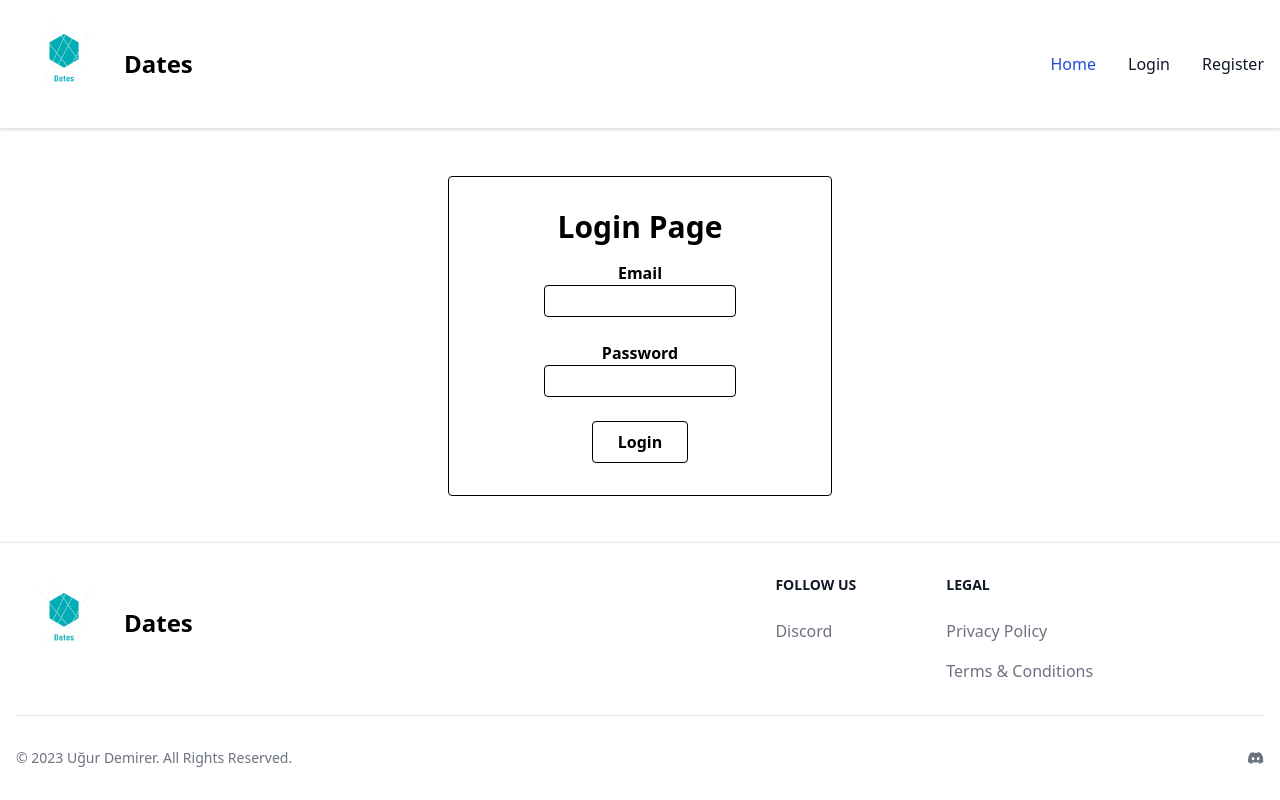
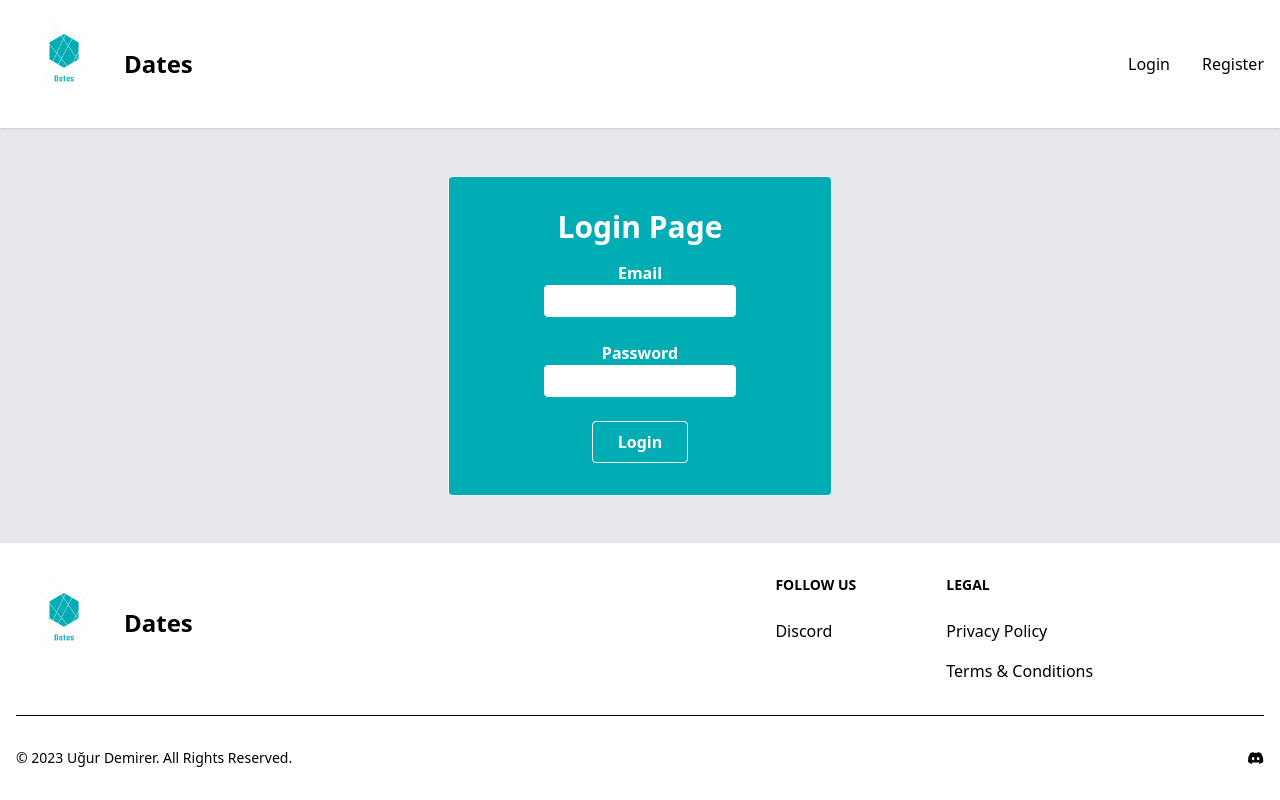
Before and after one commit to Ugurdmrer/date-app, a React (Vite) app: page /login in a window 1280 px wide. Built offline with nearby package versions, Linux system fonts and the light colour scheme.

Commit message:
primary color added.

```diff
--- a/src/App.tsx
+++ b/src/App.tsx
@@ -8,7 +8,7 @@ import Footer from "./components/layout/Footer";
 function App() {
   const loggedIn = true;
   return (
-    <div className='flex flex-col h-screen justify-between'>
+    <div className='flex flex-col h-screen justify-between bg-gray'>
       <Navbar/>
         <Routes>
           <Route path="/login" element={ loggedIn ? (<Login />): (<Navigate replace to={"/"}/>)}/>
--- a/src/components/layout/Footer.tsx
+++ b/src/components/layout/Footer.tsx
@@ -3,7 +3,7 @@ import logo from "../../assets/logo/logo_transparent.png";
 
 export default function Footer() {
   return (
-    <footer className="bg-white dark:bg-gray-900 border-t shadow">
+    <footer className="bg-white dark:bg-gray-900 shadow">
       <div className="mx-auto w-full max-w-screen-xl p-4 py-6 lg:py-8">
         <div className="md:flex md:justify-between">
           <div className="mb-6 md:mb-0">
--- a/src/components/layout/Navbar.tsx
+++ b/src/components/layout/Navbar.tsx
@@ -4,7 +4,7 @@ import logo from "../../assets/logo/logo_transparent.png";
 export default function Navbar() {
   if (true) {
     return (
-      <nav className="bg-white border-gray-200 dark:bg-gray-900 border-b shadow">
+      <nav className="bg-white dark:bg-gray-900 shadow">
         <div className="max-w-screen-xl flex flex-wrap items-center justify-between mx-auto p-4">
           <NavLink to="/" className="flex items-center">
             <img
@@ -74,7 +74,7 @@ export default function Navbar() {
     );
   } else {
     return (
-      <nav className="bg-white border-gray-200 dark:bg-gray-900 border-b shadow">
+      <nav className="bg-white dark:bg-gray-900 shadow">
         <div className="max-w-screen-xl flex flex-wrap items-center justify-between mx-auto p-4">
         <NavLink to="/" className="flex items-center">
             <img
--- a/src/pages/Login.tsx
+++ b/src/pages/Login.tsx
@@ -1,19 +1,17 @@
 export default function Login() {
   return (
-    <div className="container mx-auto border rounded border-black w-96 p-4 my-5">
+    <div className="container mx-auto border rounded border-white w-96 p-4 my-5 bg-primary ">
       <div className="flex justify-center items-center flex-col">
-        <h1 className="font-bold text-3xl my-4">Login Page</h1>
-        <h2 className="font-bold">Email</h2>
+        <h1 className="font-bold text-3xl my-4 text-white">Login Page</h1>
+        <h2 className="font-bold text-white">Email</h2>
         <label htmlFor="email" className="mb-2 flex flex-col">
-
-          <input className="border border-black rounded h-8 w-48 mb-4" type="email" name="email" />
+          <input className="border border-white rounded h-8 w-48 mb-4 " type="email" name="email" />
         </label>
-        <h2 className="font-bold">Password</h2>
+        <h2 className="font-bold text-white">Password</h2>
         <label htmlFor="password" className="mb-2 felx flex-col">
-
-          <input className="border border-black rounded h-8 w-48 mb-4" type="password" name="password" />
+          <input className="border border-white rounded h-8 w-48 mb-4" type="password" name="password" />
         </label>
-        <input className="border border-black w-24 rounded mb-4 p-2 font-bold" value="Login" type="button"/>
+        <input className="border border-white w-24 rounded mb-4 p-2 font-bold text-white" value="Login" type="button"/>
       </div>
     </div>
   )
--- a/tailwind.config.js
+++ b/tailwind.config.js
@@ -4,6 +4,11 @@ export default {
     "./src/**/*.{js,ts,jsx,tsx}",
   ],
   theme: {
+    colors:{
+      'primary': '#00adb5',
+      'white':'#fff',
+      'gray':'#e5e7eb',
+    },
     extend: {},
   },
   plugins: [],
```
